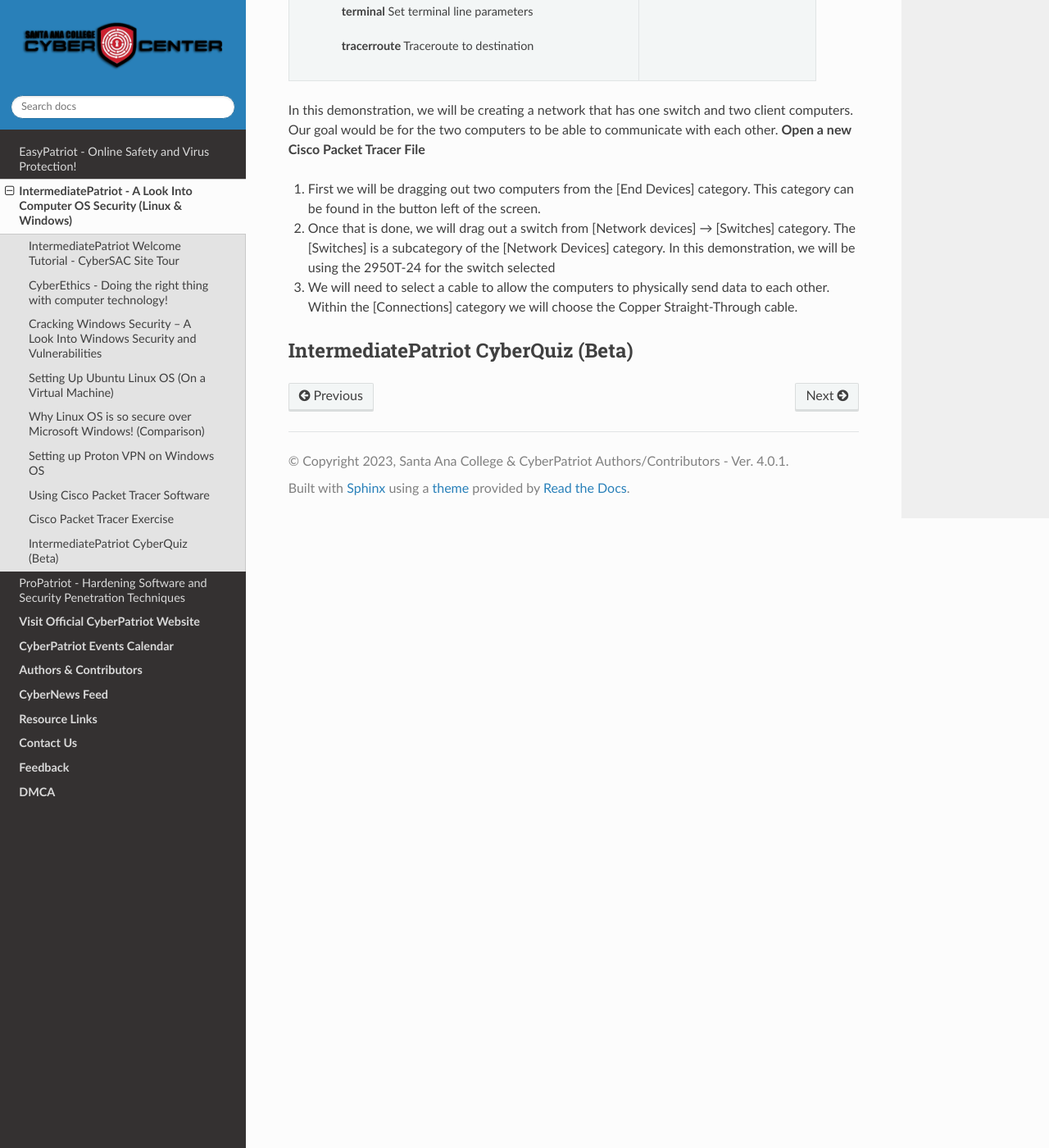
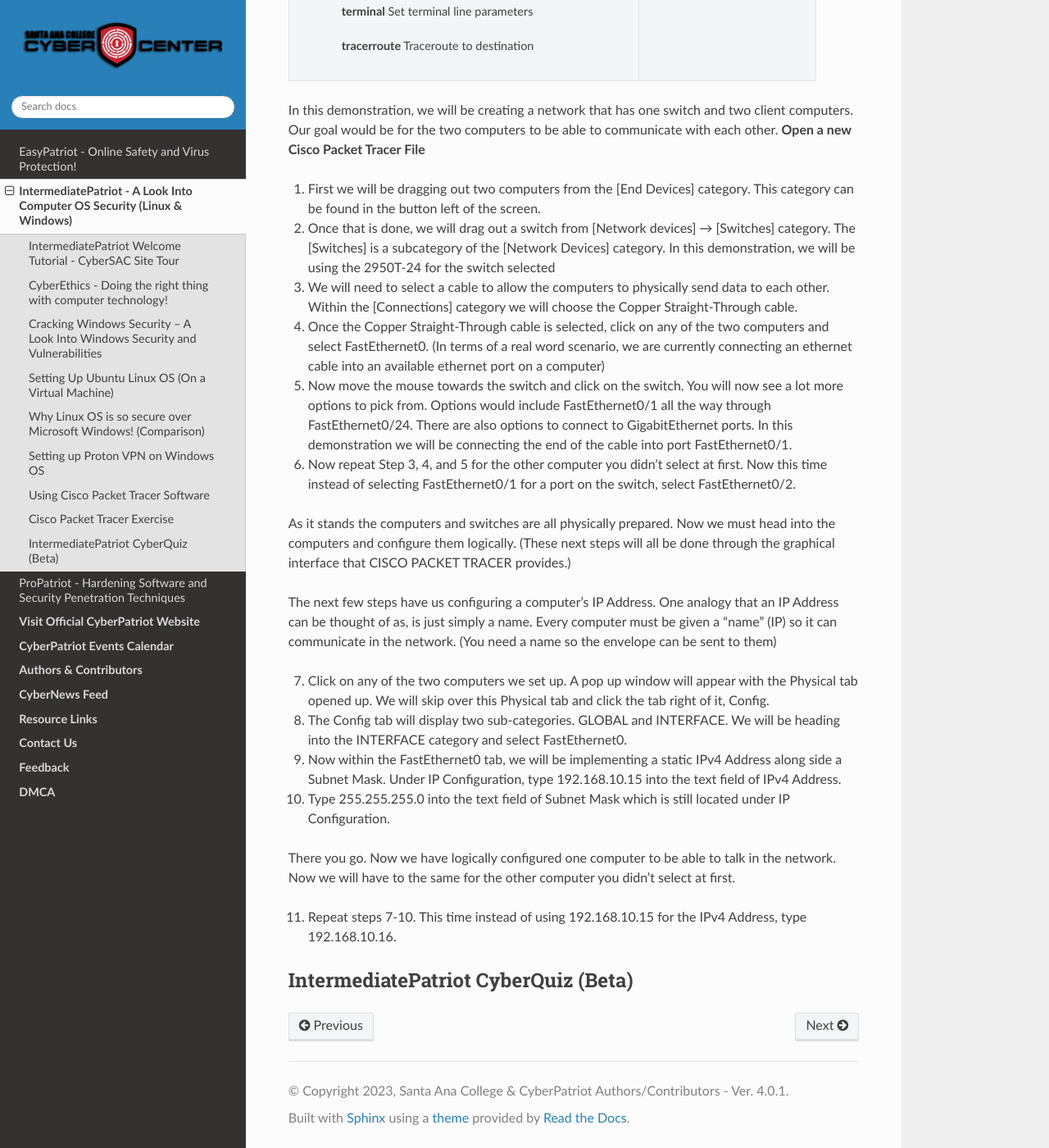
Before and after one commit to natt96z/cybersac, a Sphinx documentation site: the page built from docs/source/MediumCybersac.rst, in a window 1280 px wide and 1400 px high, scrolled down 19323 px. Shown: the whole window at 82% size. Built offline with Sphinx 7.4.7 and the Read the Docs theme 2.0.0, drawn with Linux system fonts in a browser that asks for light colours; a script that is not in the unit is left out.

Commit message:
Update MediumCybersac.rst

```diff
--- a/docs/source/MediumCybersac.rst
+++ b/docs/source/MediumCybersac.rst
@@ -381,6 +381,29 @@
 
 3. We will need to select a cable to allow the computers to physically send data to each other. Within the [Connections] category we will choose the Copper Straight-Through cable.
 
+4. Once the Copper Straight-Through cable is selected, click on any of the two computers and select FastEthernet0. (In terms of a real word scenario, we are currently connecting an ethernet cable into an available ethernet port on a computer)
+
+5. Now move the mouse towards the switch and click on the switch. You will now see a lot more options to pick from. Options would include FastEthernet0/1 all the way through FastEthernet0/24. There are also options to connect to GigabitEthernet ports. In this demonstration we will be connecting the end of the cable into port FastEthernet0/1.
+
+6. Now repeat Step 3, 4, and 5 for the other computer you didn’t select at first. Now this time instead of selecting FastEthernet0/1 for a port on the switch, select FastEthernet0/2.
+
+As it stands the computers and switches are all physically prepared. Now we must head into the computers and configure them logically. (These next steps will all be done through the graphical interface that CISCO PACKET TRACER provides.)
+
+The next few steps have us configuring a computer’s IP Address. One analogy that an IP Address can be thought of as, is just simply a name. Every computer must be given a “name” (IP) so it can communicate in the network. (You need a name so the envelope can be sent to them)
+
+7. Click on any of the two computers we set up. A pop up window will appear with the Physical tab opened up. We will skip over this Physical tab and click the tab right of it, Config.
+
+8. The Config tab will display two sub-categories. GLOBAL and INTERFACE. We will be heading into the INTERFACE category and select FastEthernet0.
+
+9. Now within the FastEthernet0 tab, we will be implementing a static IPv4 Address along side a Subnet Mask. Under IP Configuration, type 192.168.10.15  into the text field of IPv4 Address.
+
+10. Type 255.255.255.0  into the text field of Subnet Mask which is still located under IP Configuration.
+
+There you go. Now we have logically configured one computer to be able to talk in the network. Now we will have to the same for the other computer you didn’t select at first.
+
+11. Repeat steps 7-10. This time instead of using  192.168.10.15 for the IPv4 Address, type 192.168.10.16.
+
+
 IntermediatePatriot CyberQuiz (Beta)
 ~~~~~~~~~~~~~~~~~~~~~~~~~~~~~~~~~~~~~~~~~~~~~
 
```
